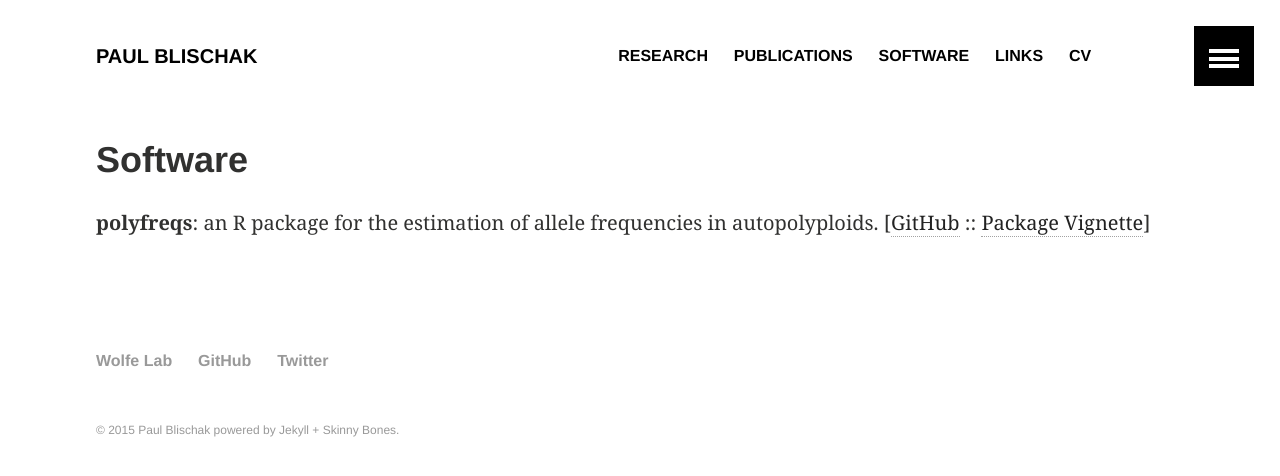
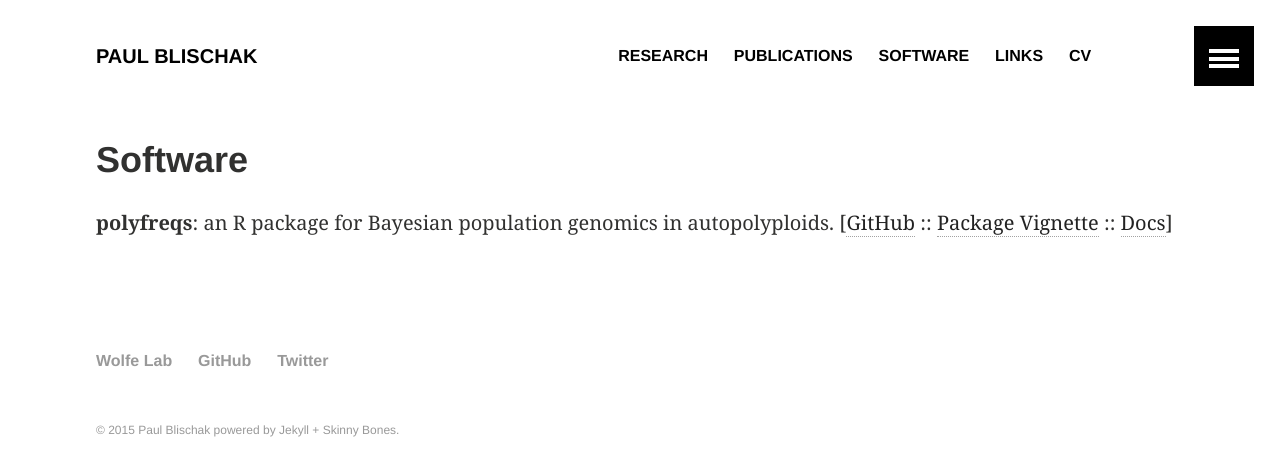
Before and after one commit to pblischak/pblischak.github.io, a Jekyll site: the page built from Software/index.md, in a window 1280 px wide. Shown: the top 476 px of the page. Built offline with Jekyll 4.4.1, drawn with Linux system fonts in a browser that asks for light colours.

Commit message:
adding docs link to polyfreqs

```diff
--- a/Software/index.md
+++ b/Software/index.md
@@ -3,6 +3,4 @@ layout: archive
 title: Software
 ---
 
-**polyfreqs**: an R package for the estimation of allele frequencies in autopolyploids.
-[<a href="https://github.com/pblischak/polyfreqs" target="_blank">GitHub</a> ::
-<a href="{{site.url}}/Software/polyfreqs-vignette.html" target="_blank">Package Vignette</a>]
+**polyfreqs**: an R package for Bayesian population genomics in autopolyploids. [<a href="https://github.com/pblishak/polyfreqs" target="_blank">GitHub</a> :: <a href="{{site.url}}/Software/polyfreqs-vignette.html" target="_blank">Package Vignette</a> :: <a href="{{site.url}}/polyfreqs" target="_blank">Docs</a>]
```
